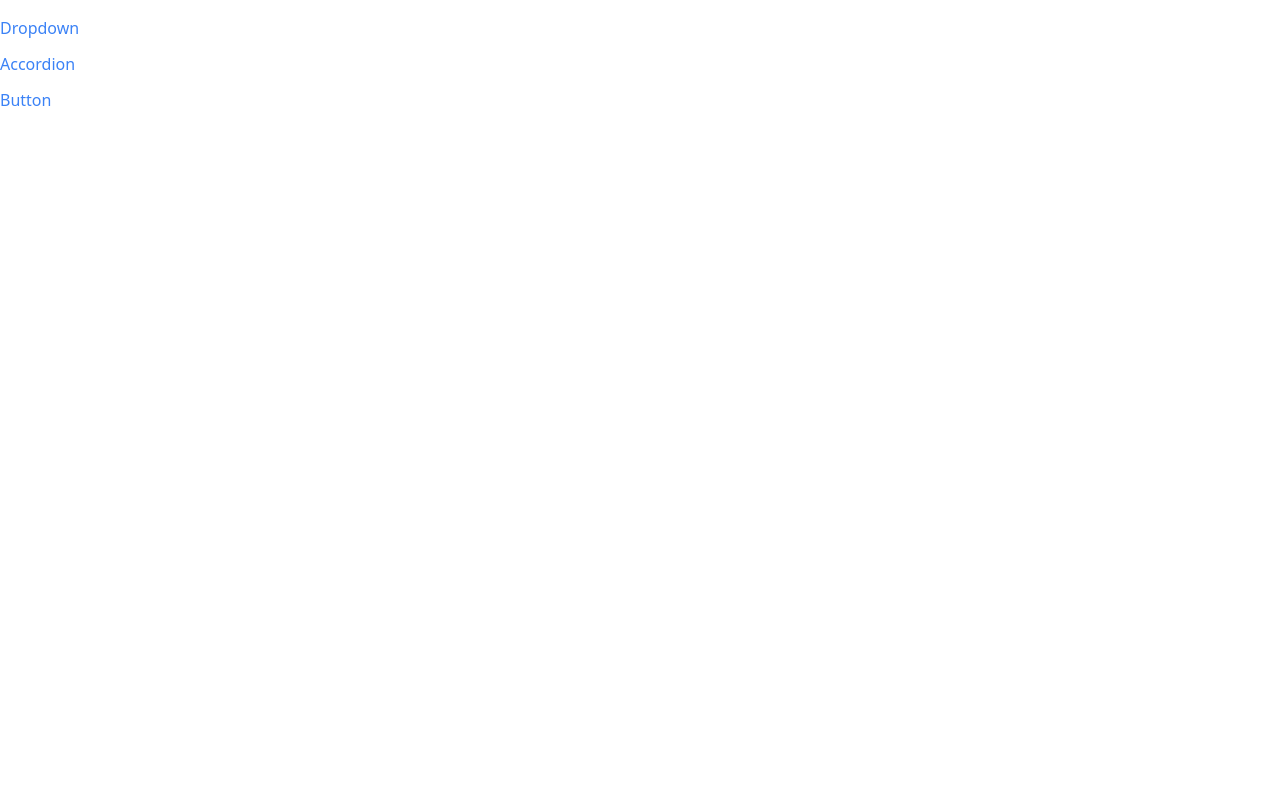
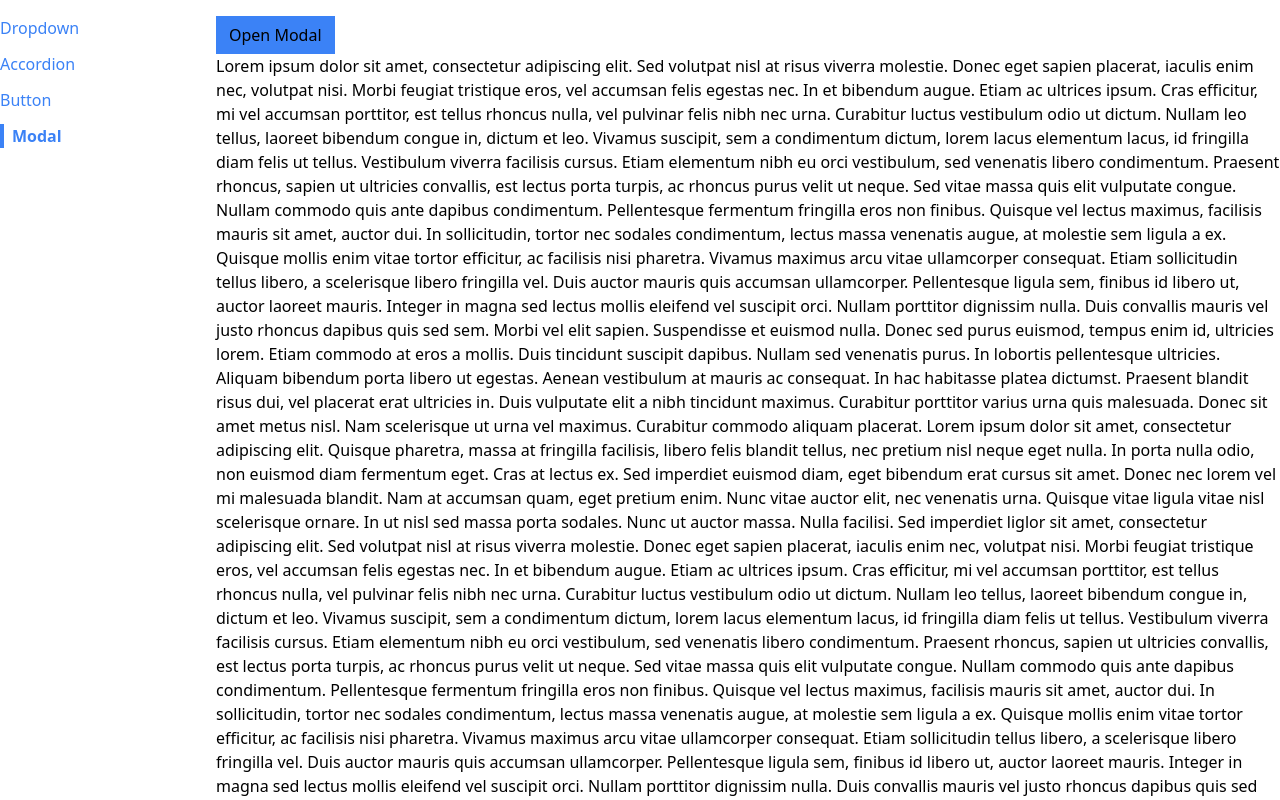
Before and after one commit to thetaxas2468/ModernReact_NoRedux, a React (Create React App) app in the folder CustomNavigations_RoutingSystems_TailwindCSS/app/: page /modal in a window 1280 px wide. Shown: the top 800 px of the page. Built offline with nearby package versions, Linux system fonts and the light colour scheme.

Commit message:
Using portals using ReactDOM and createPortals and Modal

```diff
--- a/CustomNavigations_RoutingSystems_TailwindCSS/app/public/index.html
+++ b/CustomNavigations_RoutingSystems_TailwindCSS/app/public/index.html
@@ -39,5 +39,8 @@
       To begin the development, run `npm start` or `yarn start`.
       To create a production bundle, use `npm run build` or `yarn build`.
     -->
+    <div class="modal-container">
+
+    </div>
   </body>
 </html>
--- a/CustomNavigations_RoutingSystems_TailwindCSS/app/src/App.js
+++ b/CustomNavigations_RoutingSystems_TailwindCSS/app/src/App.js
@@ -3,15 +3,25 @@ import AccordionPage from "./pages/AccordionPage";
 import ButtonPage from "./pages/ButtonPage";
 import DropdownPage from "./pages/DropdownPage";
 import Sidebar from "./components/Sidebar";
+import ModalPage from "./pages/ModalPage";
 
 
 function App() {
     return <div className="container mx-auto grid grid-cols-6 gap-4 mt-4">
         <Sidebar></Sidebar>
         <div className="col-span-5">
-            <Route path="/accordion"><AccordionPage></AccordionPage></Route>
-            <Route path="/"><DropdownPage></DropdownPage></Route>
-            <Route path="/button"><ButtonPage></ButtonPage></Route>
+            <Route path="/accordion">
+                <AccordionPage></AccordionPage>
+            </Route>
+            <Route path="/">
+                <DropdownPage></DropdownPage>
+            </Route>
+            <Route path="/button">
+                <ButtonPage></ButtonPage>
+            </Route>
+            <Route path="/modal">
+                <ModalPage></ModalPage>
+            </Route>
         </div>
     </div>
 }
--- /dev/null
+++ b/CustomNavigations_RoutingSystems_TailwindCSS/app/src/components/Modal.js
@@ -0,0 +1,28 @@
+import { useEffect } from "react";
+import { createPortal } from "react-dom";
+
+function Modal({ onClose, children, actionBar }) {
+
+
+    useEffect(()=>{
+        document.body.classList.add("overflow-hidden");
+        return ()=>{
+            document.body.classList.remove("overflow-hidden");
+        }
+    },[])
+
+    return createPortal(
+        <div>
+            <div className="fixed inset-0 bg-gray-300 opacity-80" onClick={onClose}></div>
+            <div className="fixed inset-40 p-10 bg-white">
+                <div className="flex flex-col justify-between h-full">
+                    {children}
+                    <div className="flex justify-end">
+                        {actionBar}
+                    </div>
+                </div>
+            </div>
+
+        </div>, document.querySelector(".modal-container"))
+}
+export default Modal;
--- a/CustomNavigations_RoutingSystems_TailwindCSS/app/src/components/Sidebar.js
+++ b/CustomNavigations_RoutingSystems_TailwindCSS/app/src/components/Sidebar.js
@@ -1,5 +1,4 @@
 import Link from "./Link";
-import useNavigation from "../hooks/useNavigation";
 
 
 
@@ -8,6 +7,7 @@ function Sidebar(){
         {label:"Dropdown",path:"/"},
         {label:"Accordion",path:"/accordion"},
         {label:"Button",path:"/button"},
+        {label:"Modal",path:"/modal"},
     ]
     const renderLinks = links.map(e=>{
         return <Link key={e.label} to={e.path} className="mb-3" activeClassName="font-bold border-l-4 pl-2 border-blue-500">{e.label}</Link>
--- /dev/null
+++ b/CustomNavigations_RoutingSystems_TailwindCSS/app/src/pages/ModalPage.js
@@ -0,0 +1,40 @@
+import Modal from "../components/Modal"
+import Button from "../components/Button";
+import {useState} from "react";
+
+function ModalPage(){
+    const [showModal,setShowModal]=useState(false);
+
+    const handleClick = ()=>{
+        setShowModal(true);
+    }
+
+    const onClose = ()=>{
+        setShowModal(false);
+    }
+    return <div>
+        <Button primary onClick={handleClick}>Open Modal</Button>
+        {showModal && <Modal onClose={onClose} actionBar={<Button onClick={onClose} primary>I accept.</Button>}>
+            <p>Accept if you want.</p>
+            </Modal>}
+            <p>Lorem ipsum dolor sit amet, consectetur adipiscing elit. Sed volutpat nisl at risus viverra molestie. Donec eget sapien placerat, iaculis enim nec, volutpat nisi. Morbi feugiat tristique eros, vel accumsan felis egestas nec. In et bibendum augue. Etiam ac ultrices ipsum. Cras efficitur, mi vel accumsan porttitor, est tellus rhoncus nulla, vel pulvinar felis nibh nec urna. Curabitur luctus vestibulum odio ut dictum. Nullam leo tellus, laoreet bibendum congue in, dictum et leo. Vivamus suscipit, sem a condimentum dictum, lorem lacus elementum lacus, id fringilla diam felis ut tellus. Vestibulum viverra facilisis cursus. Etiam elementum nibh eu orci vestibulum, sed venenatis libero condimentum. Praesent rhoncus, sapien ut ultricies convallis, est lectus porta turpis, ac rhoncus purus velit ut neque.
+
+Sed vitae massa quis elit vulputate congue. Nullam commodo quis ante dapibus condimentum. Pellentesque fermentum fringilla eros non finibus. Quisque vel lectus maximus, facilisis mauris sit amet, auctor dui. In sollicitudin, tortor nec sodales condimentum, lectus massa venenatis augue, at molestie sem ligula a ex. Quisque mollis enim vitae tortor efficitur, ac facilisis nisi pharetra. Vivamus maximus arcu vitae ullamcorper consequat. Etiam sollicitudin tellus libero, a scelerisque libero fringilla vel. Duis auctor mauris quis accumsan ullamcorper. Pellentesque ligula sem, finibus id libero ut, auctor laoreet mauris. Integer in magna sed lectus mollis eleifend vel suscipit orci. Nullam porttitor dignissim nulla. Duis convallis mauris vel justo rhoncus dapibus quis sed sem. Morbi vel elit sapien. Suspendisse et euismod nulla.
+
+Donec sed purus euismod, tempus enim id, ultricies lorem. Etiam commodo at eros a mollis. Duis tincidunt suscipit dapibus. Nullam sed venenatis purus. In lobortis pellentesque ultricies. Aliquam bibendum porta libero ut egestas. Aenean vestibulum at mauris ac consequat. In hac habitasse platea dictumst. Praesent blandit risus dui, vel placerat erat ultricies in. Duis vulputate elit a nibh tincidunt maximus. Curabitur porttitor varius urna quis malesuada. Donec sit amet metus nisl. Nam scelerisque ut urna vel maximus. Curabitur commodo aliquam placerat.
+
+Lorem ipsum dolor sit amet, consectetur adipiscing elit. Quisque pharetra, massa at fringilla facilisis, libero felis blandit tellus, nec pretium nisl neque eget nulla. In porta nulla odio, non euismod diam fermentum eget. Cras at lectus ex. Sed imperdiet euismod diam, eget bibendum erat cursus sit amet. Donec nec lorem vel mi malesuada blandit. Nam at accumsan quam, eget pretium enim. Nunc vitae auctor elit, nec venenatis urna. Quisque vitae ligula vitae nisl scelerisque ornare.
+
+In ut nisl sed massa porta sodales. Nunc ut auctor massa. Nulla facilisi. Sed imperdiet liglor sit amet, consectetur adipiscing elit. Sed volutpat nisl at risus viverra molestie. Donec eget sapien placerat, iaculis enim nec, volutpat nisi. Morbi feugiat tristique eros, vel accumsan felis egestas nec. In et bibendum augue. Etiam ac ultrices ipsum. Cras efficitur, mi vel accumsan porttitor, est tellus rhoncus nulla, vel pulvinar felis nibh nec urna. Curabitur luctus vestibulum odio ut dictum. Nullam leo tellus, laoreet bibendum congue in, dictum et leo. Vivamus suscipit, sem a condimentum dictum, lorem lacus elementum lacus, id fringilla diam felis ut tellus. Vestibulum viverra facilisis cursus. Etiam elementum nibh eu orci vestibulum, sed venenatis libero condimentum. Praesent rhoncus, sapien ut ultricies convallis, est lectus porta turpis, ac rhoncus purus velit ut neque.
+
+Sed vitae massa quis elit vulputate congue. Nullam commodo quis ante dapibus condimentum. Pellentesque fermentum fringilla eros non finibus. Quisque vel lectus maximus, facilisis mauris sit amet, auctor dui. In sollicitudin, tortor nec sodales condimentum, lectus massa venenatis augue, at molestie sem ligula a ex. Quisque mollis enim vitae tortor efficitur, ac facilisis nisi pharetra. Vivamus maximus arcu vitae ullamcorper consequat. Etiam sollicitudin tellus libero, a scelerisque libero fringilla vel. Duis auctor mauris quis accumsan ullamcorper. Pellentesque ligula sem, finibus id libero ut, auctor laoreet mauris. Integer in magna sed lectus mollis eleifend vel suscipit orci. Nullam porttitor dignissim nulla. Duis convallis mauris vel justo rhoncus dapibus quis sed sem. Morbi vel elit sapien. Suspendisse et euismod nulla.
+
+Donec sed purus euismod, tempus enim id, ultricies lorem. Etiam commodo at eros a mollis. Duis tincidunt suscipit dapibus. Nullam sed venenatis purus. In lobortis pellentesque ultricies. Aliquam bibendum porta libero ut egestas. Aenean vestibulum at mauris ac consequat. In hac habitasse platea dictumst. Praesent blandit risus dui, vel placerat erat ultricies in. Duis vulputate elit a nibh tincidunt maximus. Curabitur porttitor varius urna quis malesuada. Donec sit amet metus nisl. Nam scelerisque ut urna vel maximus. Curabitur commodo aliquam placerat.
+
+Lorem ipsum dolor sit amet, consectetur adipiscing elit. Quisque pharetra, massa at fringilla facilisis, libero felis blandit tellus, nec pretium nisl neque eget nulla. In porta nulla odio, non euismod diam fermentum eget. Cras at lectus ex. Sed imperdiet euismod diam, eget bibendum erat cursus sit amet. Donec nec lorem vel mi malesuada blandit. Nam at accumsan quam, eget pretium enim. Nunc vitae auctor elit, nec venenatis urna. Quisque vitae ligula vitae nisl scelerisque ornare.
+
+In ut nisl sed massa porta sodales. Nunc ut auctor massa. Nulla facilisi. Sed imperdiet ligula sed elit sodales, in hendrerit mauris aliquam. Cras et risus ut lectus rhoncus pulvinar ullamcorper id mauris. Vivamus ultrices fringilla nunc, eu rhoncus urna mattis at. Nam vel interdum mi, in gravida orci.</p>
+    </div>
+}
+
+export default ModalPage;
```
